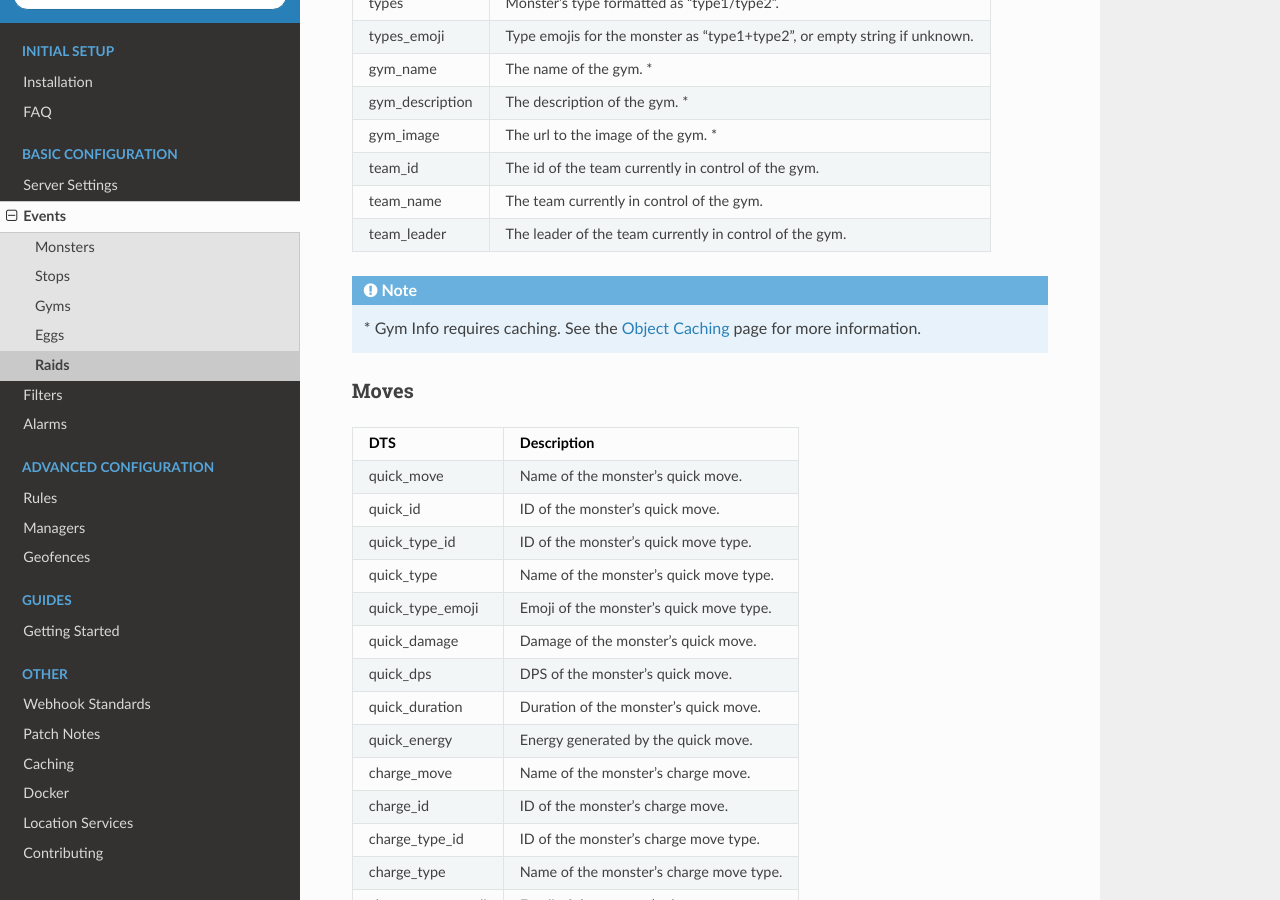
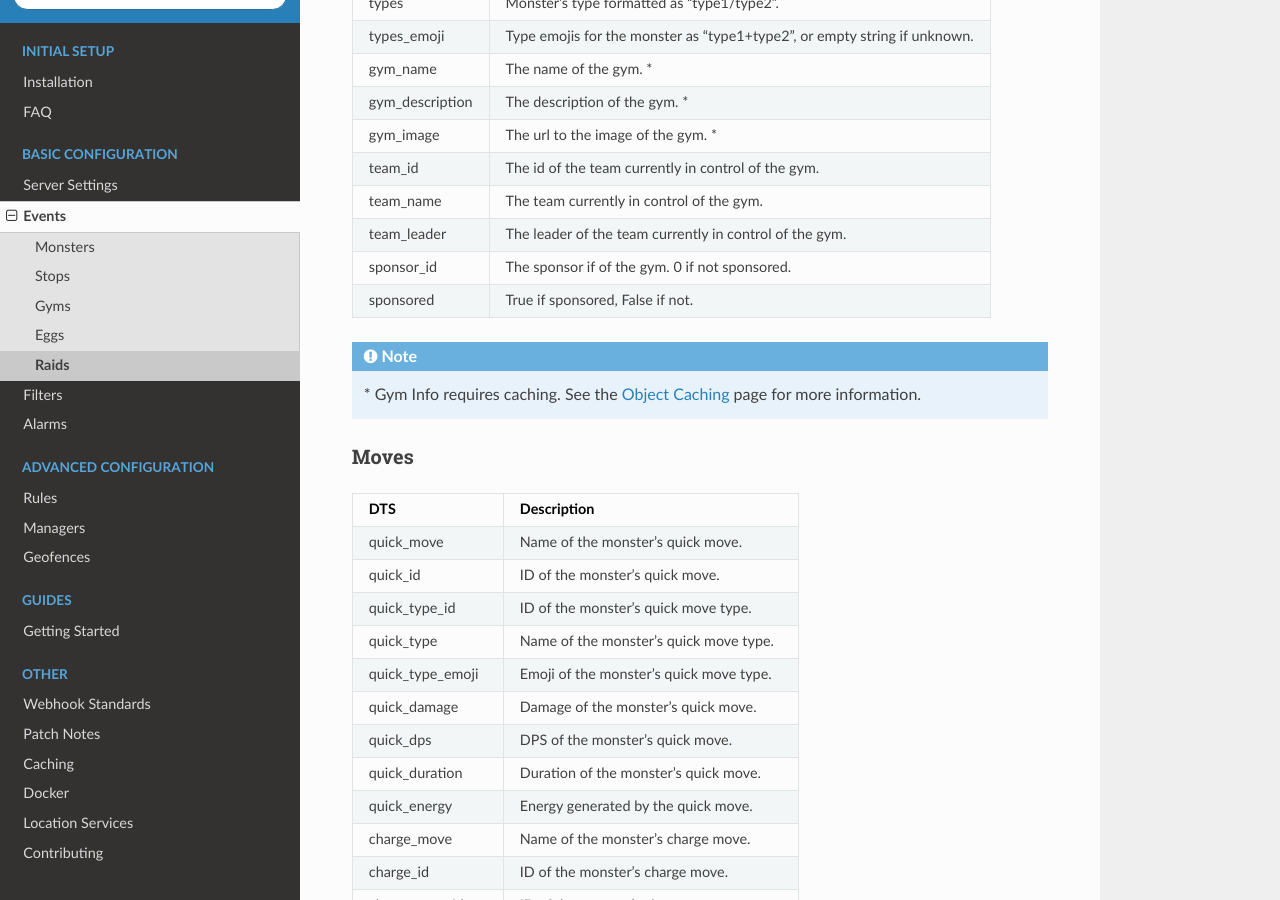
Before and after one commit to pokealarm/pokealarm, a Sphinx documentation site: the page built from docs/configuration/events/raid-events.rst, in a window 1280 px wide and 900 px high, scrolled down 1453 px. Built offline with Sphinx 7.4.7 and the Read the Docs theme 2.0.0, drawn with Linux system fonts in a browser that asks for light colours.

Commit message:
RTD - add sponsor dts to raids.

```diff
--- a/docs/configuration/events/raid-events.rst
+++ b/docs/configuration/events/raid-events.rst
@@ -61,6 +61,8 @@ gym_image         The url to the image of the gym. *
 team_id           The id of the team currently in control of the gym.
 team_name         The team currently in control of the gym.
 team_leader       The leader of the team currently in control of the gym.
+sponsor_id        The sponsor if of the gym. 0 if not sponsored.
+sponsored         True if sponsored, False if not.
 ================= ============================================================
 
 .. note::
```
